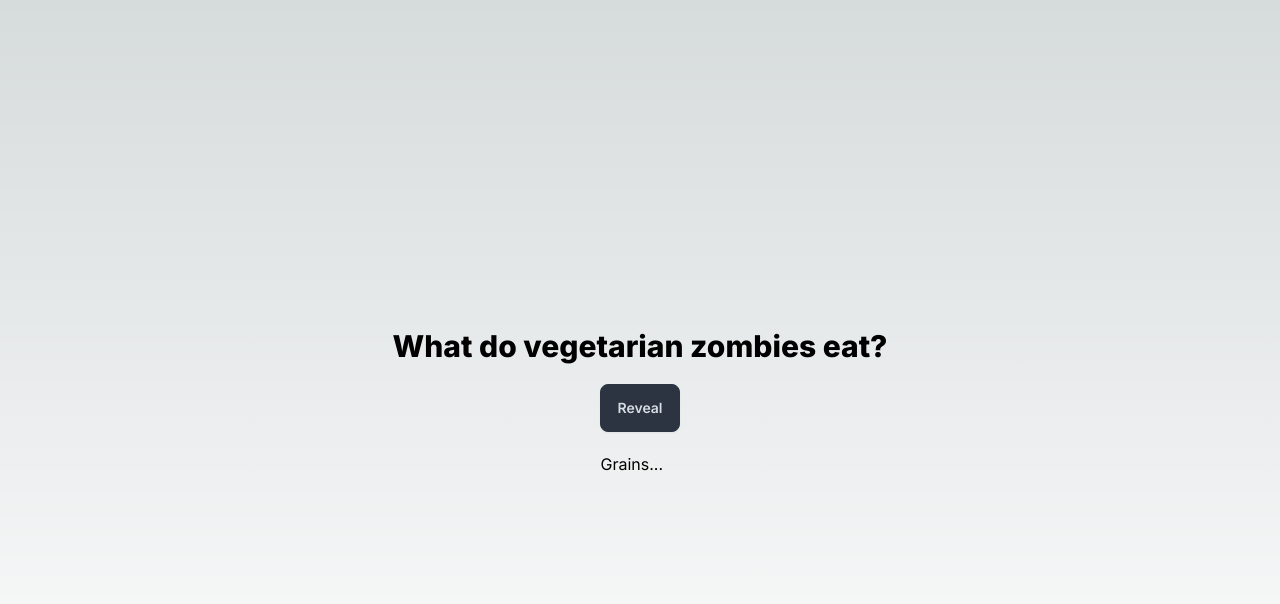
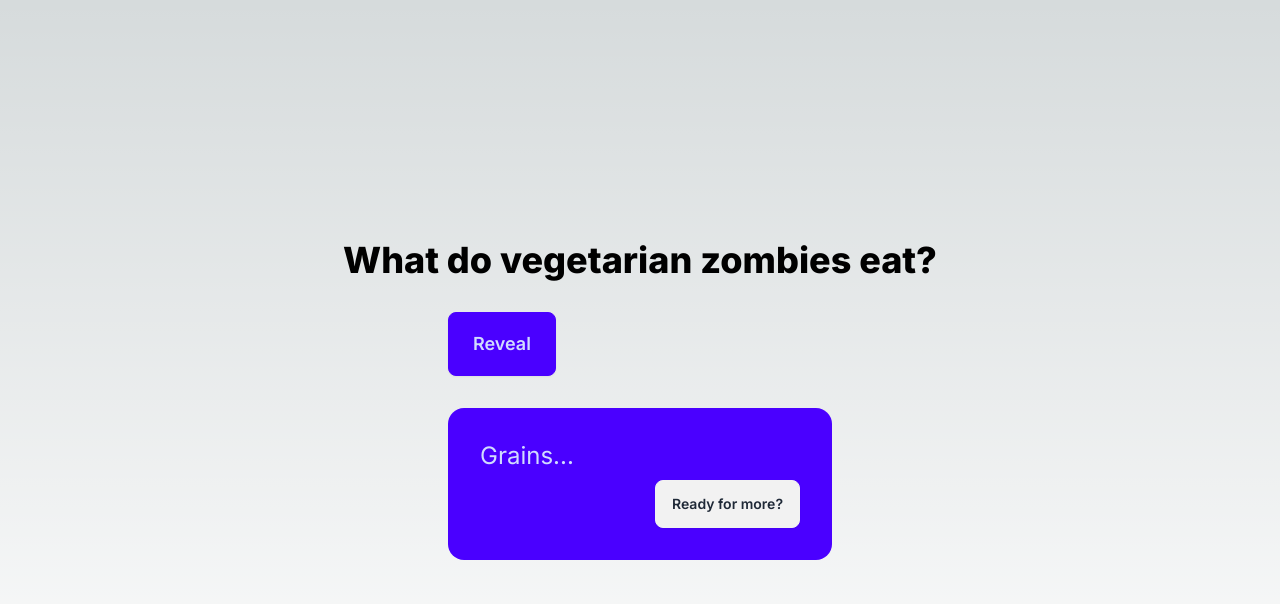
Before and after one commit to sudothai/puns, a Next.js app: page / in a window 1280 px wide. Both pictures are taken after a click on the button "Reveal". Shown: the top 604 px of the page. Built offline with nearby package versions, Linux system fonts and the light colour scheme.

Commit message:
added a card

```diff
--- /dev/null
+++ b/app/components/AnswerCard.tsx
@@ -0,0 +1,14 @@
+const AnswerCard = () => {
+  return (
+    <div className="card w-96 bg-primary text-primary-content">
+    <div className="card-body">
+        <p>Grains...</p>
+        <div className="card-actions justify-end">
+        <button className="btn">Ready for more?</button>
+        </div>
+    </div>
+    </div>
+  )
+}
+
+export default AnswerCard
--- a/app/components/Button.tsx
+++ b/app/components/Button.tsx
@@ -1,6 +1,7 @@
 "use client";
 
 import React, { useState } from "react";
+import AnswerCard from "./AnswerCard";
 
 export default function Button() {
   const [show, setShow] = useState(false);
@@ -11,10 +12,10 @@ export default function Button() {
         onClick={() => (
             setShow((prevState) => !prevState)
           )}
-        className="btn btn-neutral mt-5">
+        className="btn btn-primary btn-lg mt-8">
         Reveal
       </button>
-      {show && <h2 className="mt-5">Grains...</h2>}
+      {show && <h2 className="text-2xl mt-8"><AnswerCard /></h2>}
     </div>
   );
 }
--- a/app/components/Question.tsx
+++ b/app/components/Question.tsx
@@ -1,7 +1,7 @@
 const Question = () => {
   return (
     <div>
-        <h1 className="pt-1 text-3xl font-extrabold dark:text-white">What do vegetarian zombies eat?</h1>
+        <h1 className="text-4xl font-extrabold dark:text-white">What do vegetarian zombies eat?</h1>
     </div>
   )
 }
--- a/app/layout.tsx
+++ b/app/layout.tsx
@@ -15,7 +15,7 @@ export default function RootLayout({
   children: React.ReactNode
 }) {
   return (
-    <html lang="en">
+    <html lang="en" data-theme="light">
       <body className={inter.className}>
         {/* <div className="container h-full pt-12"> */}
         <div>
--- a/tailwind.config.ts
+++ b/tailwind.config.ts
@@ -16,5 +16,8 @@ const config: Config = {
     },
   },
   plugins: [require("@tailwindcss/typography"), require("daisyui")],
+  daisyui: {
+    themes: ["dracula", "light"],
+  },
 }
 export default config
```
